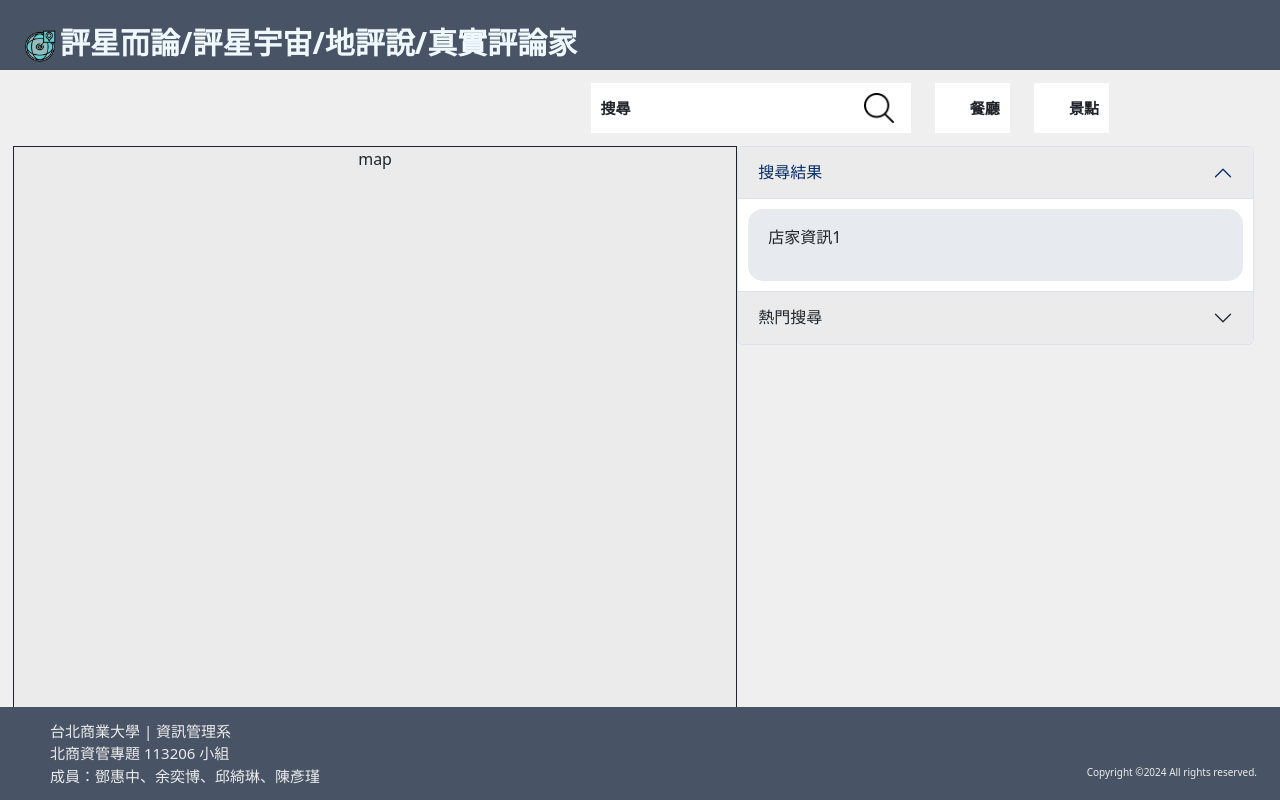
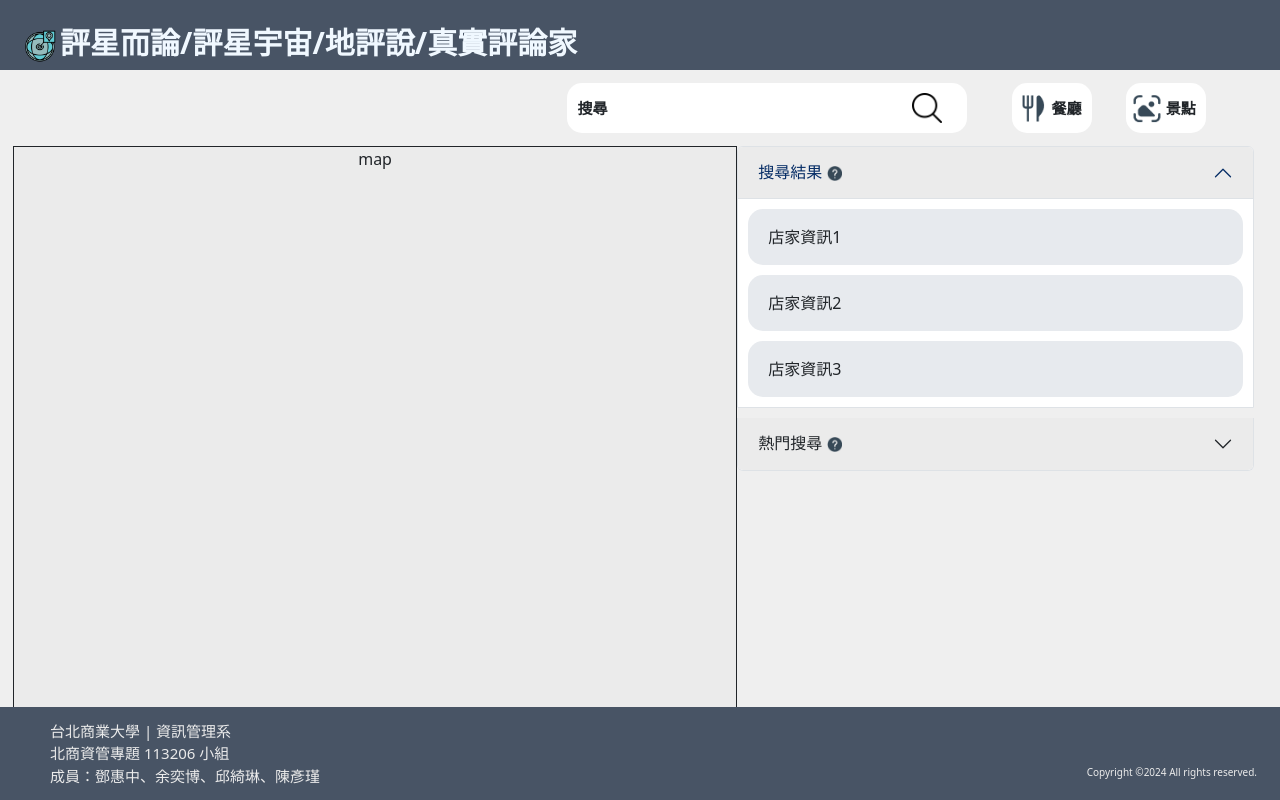
Before and after one commit to Cuddles-Yu/ntub-coding, a PHP site: page /school.html in a window 1280 px wide. Run offline with PHP 8.4, Linux system fonts and the light colour scheme.

Commit message:
[網頁介面設計]進度 - 新增展開框內多項目
1.新增多個展開框內項目
2.新增詳情icon

```diff
--- a/專案檔案/網頁介面設計/test-site2/school.html
+++ b/專案檔案/網頁介面設計/test-site2/school.html
@@ -19,41 +19,54 @@
             <div class="img2"> <img src="images/search.png"> </div>
         </div>
         <div class="box2">
-            <div class="title">餐廳</div>
+            <div class="title"><img src="images/restaurant.png">餐廳</div>
         </div>
         <div class="box3">
-            <div class="title">景點</div>
+            <div class="title"><img src="images/picture.png">景點</div>
         </div>
     </div>
     <div class="content">
         <div class="map-margin">
             <div class="map">map</div>
         </div>
-        <div class="accordion" id="accordionPanelsStayOpenExample">
+        <div class="accordion" id="accordionPanelsStayOpenExample" data-bs-spy="scroll" data-bs-target="#navbar-example">
             <div class="accordion-item">
               <h2 class="accordion-header">
                 <button class="accordion-button" type="button" data-bs-toggle="collapse" data-bs-target="#panelsStayOpen-collapseOne" aria-expanded="true" aria-controls="panelsStayOpen-collapseOne" style="background-color: #EBEBEB;">
-                  搜尋結果
+                  搜尋結果&nbsp;<img src="images/Q.png" class="Q">
                 </button>
               </h2>
               <div id="panelsStayOpen-collapseOne" class="accordion-collapse collapse show">
                 <div class="accordion-body" style="background-color: #E7EAEE; margin: 10px; border-radius: 15px;">
-                  <p>店家資訊1</p>
+                  <div>店家資訊1</div>
+                </div>
+                <div class="accordion-body" style="background-color: #E7EAEE; margin: 10px; border-radius: 15px;">
+                  <div>店家資訊2</div>
+                </div>
+                <div class="accordion-body" style="background-color: #E7EAEE; margin: 10px; border-radius: 15px;">
+                  <div>店家資訊3</div>
                 </div>
               </div>
             </div>
-            <div class="accordion-item">
+            <div class="accordion-item" style="margin: 10px 0px 0px 0px;">
               <h2 class="accordion-header">
                 <button class="accordion-button collapsed" type="button" data-bs-toggle="collapse" data-bs-target="#panelsStayOpen-collapseTwo" aria-expanded="false" aria-controls="panelsStayOpen-collapseTwo" style="background-color: #EBEBEB;">
-                  熱門搜尋
+                  熱門搜尋&nbsp;<img src="images/Q.png" class="Q">
                 </button>
               </h2>
-              <div id="panelsStayOpen-collapseTwo" class="accordion-collapse collapse">
+              <div id="panelsStayOpen-collapseTwo" class="accordion-collapse collapse" >
                 <div class="accordion-body" style="background-color: #E7EAEE; margin: 10px; border-radius: 20px;">
-                  <p>店家資訊1</p>
+                  <div>店家資訊1</div>
+                </div>
+                <div class="accordion-body" style="background-color: #E7EAEE; margin: 10px; border-radius: 20px;">
+                  <div>店家資訊2</div>
+                </div>
+                <div class="accordion-body" style="background-color: #E7EAEE; margin: 10px; border-radius: 20px;">
+                  <div>店家資訊3</div>
                 </div>
               </div>
             </div>
+
     </div>
 
     <div class="fixed-bottom">
@@ -66,8 +79,8 @@
         </div>
     </div>
 
+    <script src="https://cdn.jsdelivr.net/npm/bootstrap@5.3.3/dist/js/bootstrap.bundle.min.js"></script>
     <script src="scripts/script2.js"></script>
-    <script src="https://cdn.jsdelivr.net/npm/bootstrap@5.3.3/dist/js/bootstrap.bundle.min.js"></script>
 </body>
 
 </html>
--- a/專案檔案/網頁介面設計/test-site2/styles/styles.css
+++ b/專案檔案/網頁介面設計/test-site2/styles/styles.css
@@ -10,9 +10,9 @@
 }
 
 .content-up{
-    width: 600px;
+    width: 700px;
     margin-left: auto;
-    margin-right: 8%;
+    margin-right: 2%;
     border: 3px solid #EFEFEF;
     line-height: 30px;
     vertical-align: top;
@@ -20,31 +20,34 @@
 
 .box1{
     position: relative;
-    width: 320px;
+    width: 400px;
     padding: 10px;
     margin: 10px;
     background-color: white;
     display: inline-block;
+    border-radius: 15px;
 }
 
 .box2{
     position: relative;
-    width: 75px;
+    width: 80px;
     padding: 10px;
-    margin: 10px;
+    margin: 10px 0px 0px 30px;
     background-color: white;
     display: inline-block;
     text-align: right;
+    border-radius: 15px;
 }
 
 .box3{
     position: relative;
-    width: 75px;
+    width: 80px;
     padding: 10px;
-    margin: 10px;
+    margin: 10px 0px 0px 30px;
     background-color: white;
     display: inline-block;
     text-align: right;
+    border-radius: 15px;
 }
 
 .title{
@@ -63,10 +66,38 @@
     object-fit: cover;
 }
 
+.box2 img{
+    position: absolute;
+    top: 50%;
+    left: 27%;
+    transform: translate(-50%, -50%);
+    width: 27px;
+    height: auto;
+    float: right;
+    object-fit: cover;
+}
+
+.box3 img{
+    position: absolute;
+    top: 50%;
+    left: 27%;
+    transform: translate(-50%, -50%);
+    width: 27px;
+    height: auto;
+    float: right;
+    object-fit: cover;
+}
+
 .img1{
     width: 40px;
     height: auto;
     vertical-align: middle;
+}
+
+.Q{
+    width: 15px;
+    height: auto;
+
 }
 
 .content{
```
Also changed, not shown: 專案檔案/網頁介面設計/進度-網頁介面設計.txt (+11 -1 lines), 專案檔案/網頁介面設計/test-site2/images/Q.png (added), 專案檔案/網頁介面設計/test-site2/images/picture.png (added), 專案檔案/網頁介面設計/test-site2/images/restaurant.png (added).
